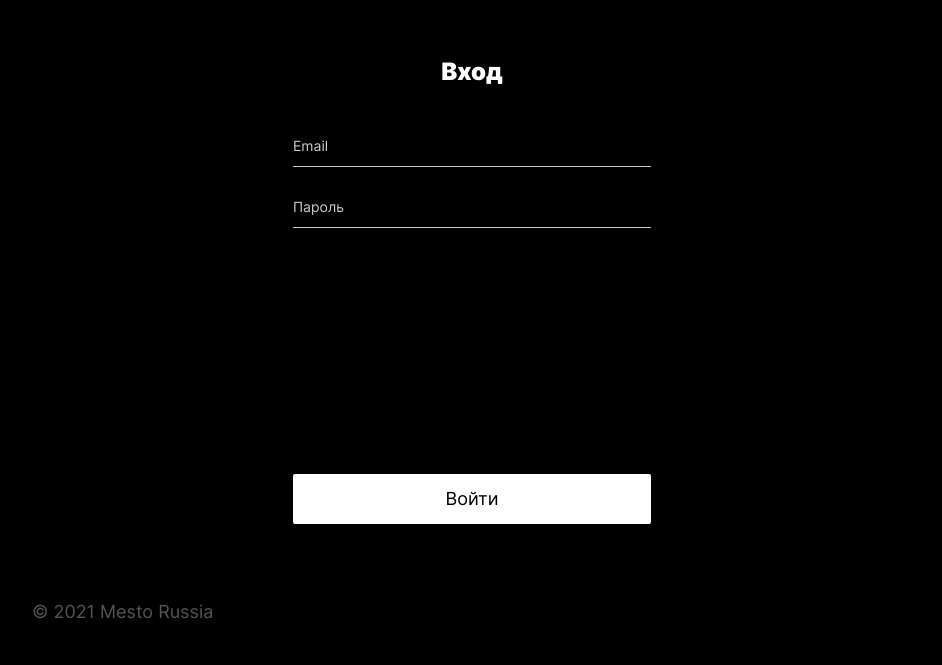
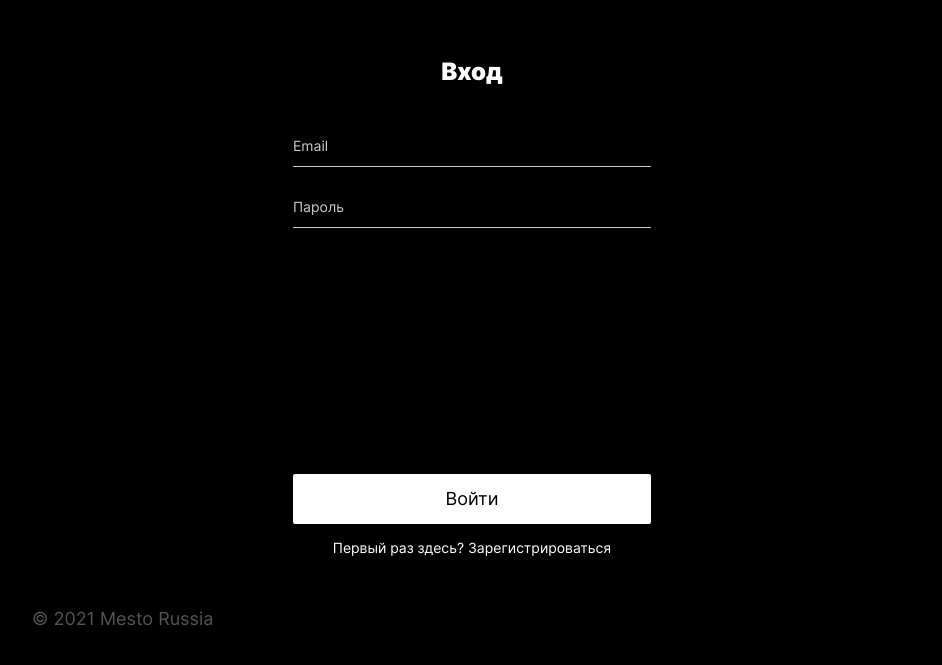
Before and after one commit to k-ermolova/react-mesto-api-full, a React app in the folder frontend/: page /sign-in in a window 1280 px wide. Shown: the part 123-788 px from the top of the page, without its empty margins (168-1110 px from the left). Built offline with nearby package versions, Linux system fonts and the light colour scheme.

Commit message:
refactor: add link to register

```diff
--- a/frontend/src/blocks/page/__footer/page__footer.css
+++ b/frontend/src/blocks/page/__footer/page__footer.css
@@ -1,5 +1,5 @@
 .page__footer {
-	margin: 62px auto 60px;
+	margin: 52px auto 50px;
 }
 
 @media screen and (max-width: 1023px) {
--- a/frontend/src/components/Login.js
+++ b/frontend/src/components/Login.js
@@ -1,4 +1,5 @@
 import { useState } from "react";
+import { Link } from "react-router-dom";
 
 function Login(props) {
   const [userData, setUserData] = useState({
@@ -44,6 +45,9 @@ function Login(props) {
         />
       </fieldset>
       <button className="form__button" type="submit">Войти</button>
+      <p className="form__question">Первый раз здесь?&nbsp;
+        <Link to="/sign-up" className="form__link">Зарегистрироваться</Link>
+      </p>
     </form>
   );
 }
--- a/frontend/src/components/Register.js
+++ b/frontend/src/components/Register.js
@@ -47,7 +47,7 @@ function Register(props) {
       </fieldset>
       <button className="form__button" type="submit">Зарегистрироваться</button>
       <p className="form__question">Уже зарегистрированы?&nbsp;
-        <Link to="/sing-in" className="form__link">Войти</Link>
+        <Link to="/sign-in" className="form__link">Войти</Link>
       </p>
     </form>
   );
```
